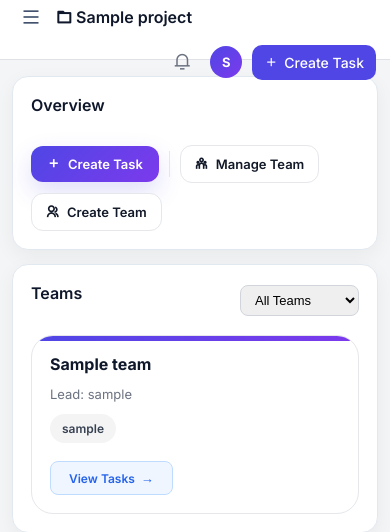
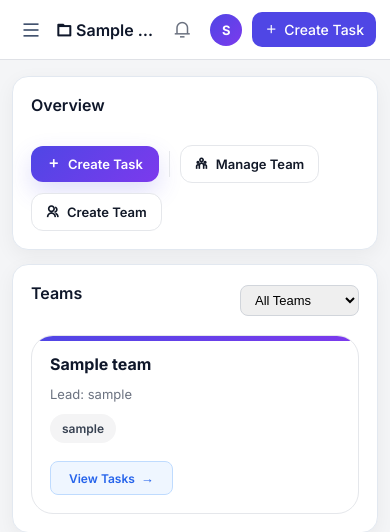
Before and after one commit to sindhu-coder-byte/task_forge, a Django app: page /projects/1/ in a window 390 px wide. Shown: the top 532 px of the page. Run offline with Django 5.2, Linux system fonts and the light colour scheme; a user stored in the database is signed in; tables that the repository leaves empty hold one stand-in row (values such as "Sample post"); data that the repository does not hold is empty; some libraries are stand-ins or nearby versions.

Commit message:
Fix dashboard topbar wrapping to a broken second row on mobile
Long titles like "Admin - Command Center" pushed the topbar to wrap
onto two rows on narrow screens, but the topbar's fixed height didn't
accommodate it, leaving the bell/avatar/Create Task row floating with
a stray gap. Now the title truncates with an ellipsis and the topbar
stays on one row.

```diff
--- a/core/static/core/css/shell.css
+++ b/core/static/core/css/shell.css
@@ -635,11 +635,15 @@
     width: 230px;
   }
 
-  /* Topbar elements stack if needed */
+  /* Keep topbar on one row; long titles truncate instead of wrapping */
   .topbar--shell {
     display: flex;
-    flex-wrap: wrap;
+    flex-wrap: nowrap;
     gap: 10px;
+  }
+
+  .topbar--shell .topbar-right {
+    flex-shrink: 0;
   }
 
   /* Buttons shrink */
--- a/core/static/core/css/style.css
+++ b/core/static/core/css/style.css
@@ -397,7 +397,13 @@ body {
   display: flex;
   align-items: center;
   gap: 12px;
-  flex-shrink: 0;
+  flex-shrink: 1;
+  min-width: 0;
+}
+
+.topbar-brand {
+  min-width: 0;
+  overflow: hidden;
 }
 
 .topbar-right {
@@ -1201,6 +1207,10 @@ section {
   font-size: 16px;
   font-weight: 600;
   color: var(--text-dark);
+  overflow: hidden;
+  text-overflow: ellipsis;
+  white-space: nowrap;
+  display: block;
 }
 
 /* clickable cards */
```
